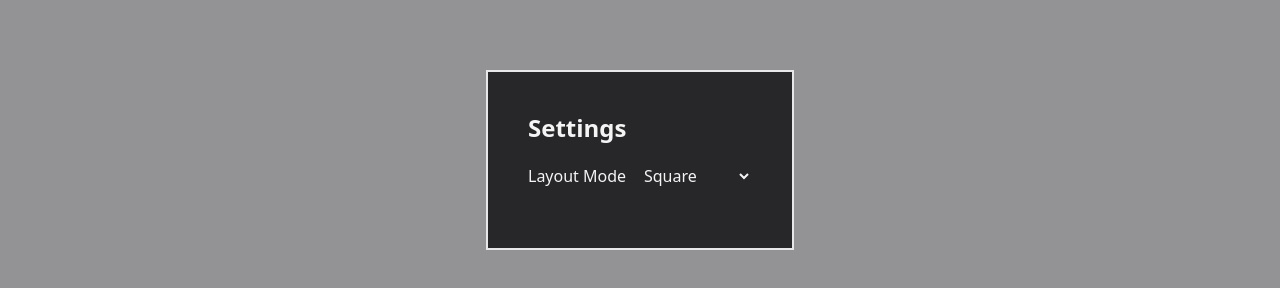
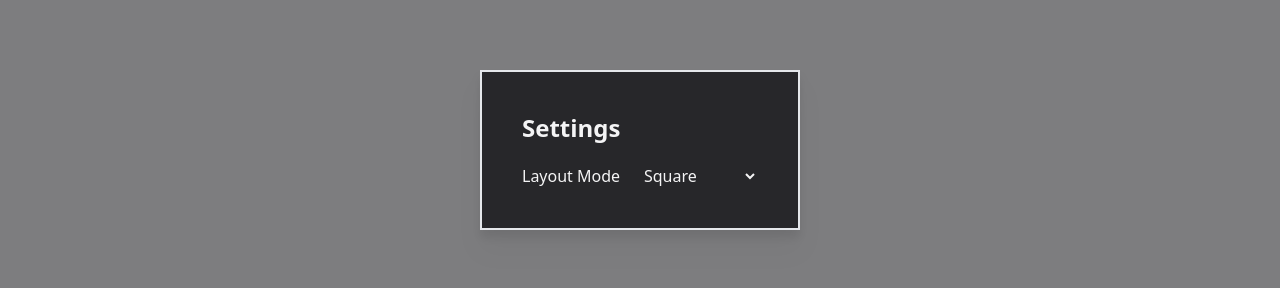
Before and after one commit to lipupini/frontend, a Next.js app: page /1 in a window 1280 px wide. Both pictures are taken after a click on the button "Settings". Shown: the part 330-618 px from the top of the page. Built offline with nearby package versions, Linux system fonts and the light colour scheme; no server answers.

Commit message:
Update modal style

```diff
--- a/components/Modal/index.tsx
+++ b/components/Modal/index.tsx
@@ -20,8 +20,8 @@ const Modal = ({openState, children}: ModalProps) => {
 
 	return open ?
 		<div id="modal-wrapper">
-				<div id="modal-overlay" className="bg-white opacity-[.5] absolute top-0 right-0 bottom-0 left-0" onClick={() => setOpen(false)}/>
-				<div id="modal" className="bg-[#27272A] p-10 absolute top-[50vh] left-[50vw] translate-x-[-50%] border-2 border-color-[#F4F4F5]">
+				<div id="modal-overlay" className="bg-white opacity-[.4] absolute top-0 right-0 bottom-0 left-0" onClick={() => setOpen(false)}/>
+				<div id="modal" className="bg-[#27272A] p-10 absolute top-[50vh] left-[50vw] translate-x-[-50%] border-2 border-color-[#F4F4F5] min-w-[320px] drop-shadow-xl">
 					{children}
 				</div>
 		</div> : <></>
--- a/components/SettingsForm/index.tsx
+++ b/components/SettingsForm/index.tsx
@@ -14,9 +14,9 @@ export const SettingsForm = ({settingsState}: SettingsFormProps) => {
 		<h1 className="text-2xl font-bold mb-5">Settings</h1>
 
 		<div className="grid grid-cols-2">
-			<label className="mb-5">{t[locale].layoutMode}</label>
+			<label>{t[locale].layoutMode}</label>
 			<select
-				className="mb-5" value={settings.autoHeight ? 'autoHeight' : 'square'}
+				value={settings.autoHeight ? 'autoHeight' : 'square'}
 				onChange={(event) => {
 					setSettings(prevState => ({
 						...prevState,
```
